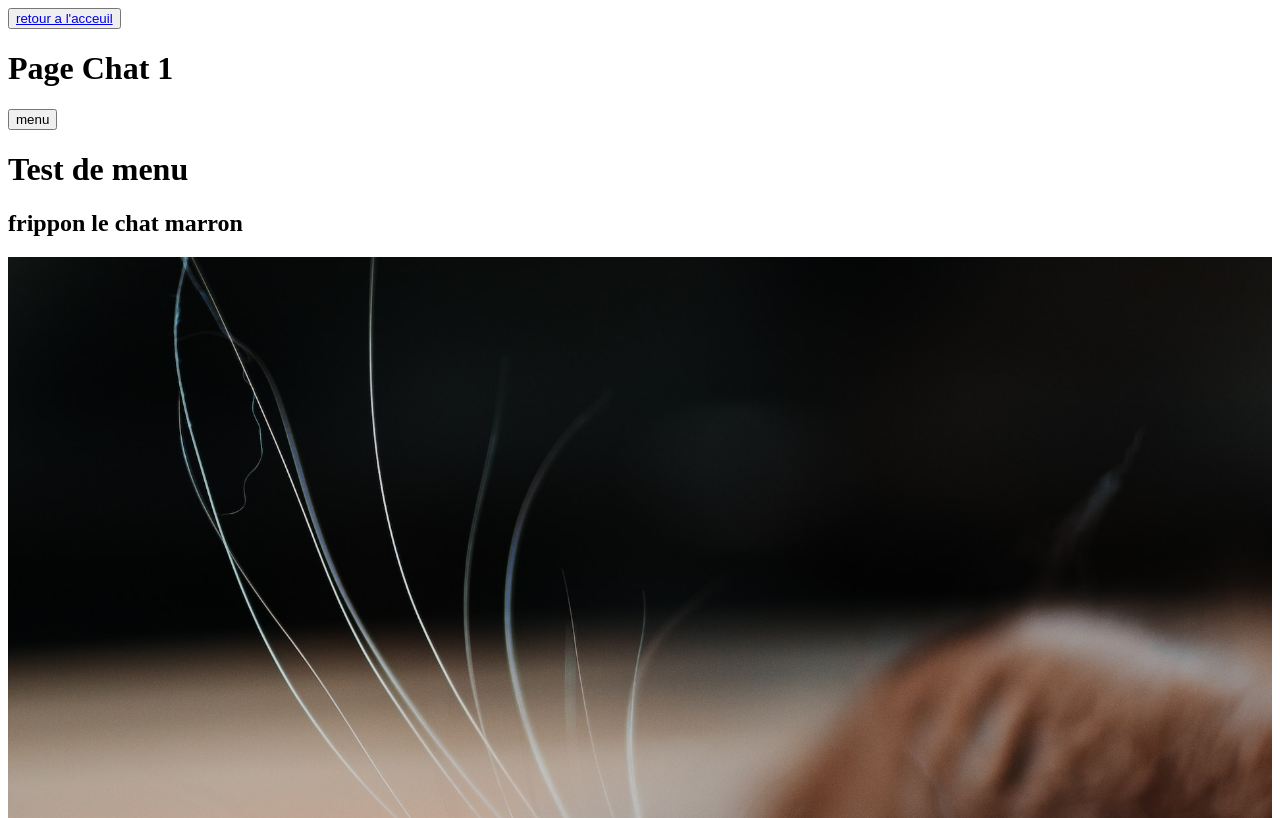
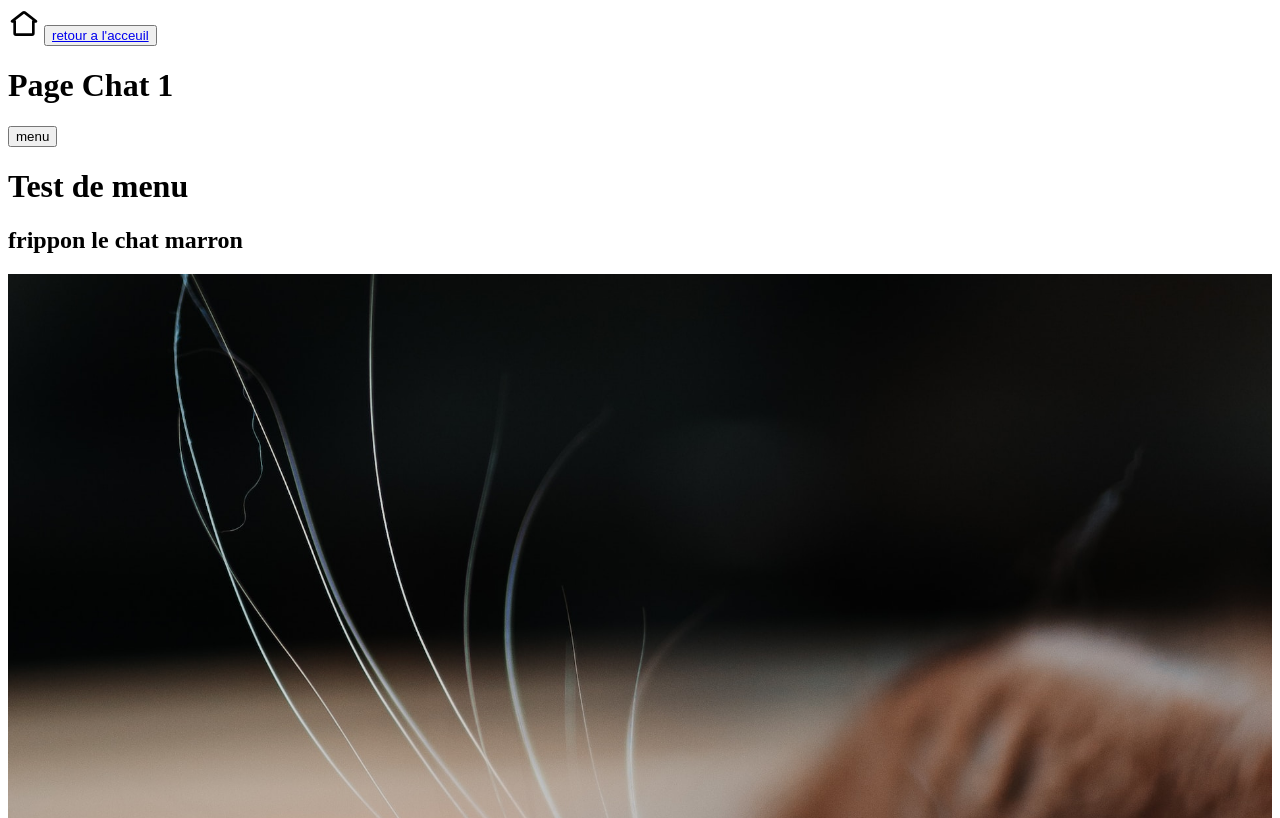
Before and after one commit to MMI-SAE-105/2023-r113-tp2-menu-alpinejs-jeroy22, a plain HTML site: page cats/chat1.html in a window 1280 px wide. Shown: the top 818 px of the page. Drawn offline with nearby package versions, Linux system fonts and the light colour scheme.

Commit message:
test icone bouton

```diff
--- a/cats/chat1.html
+++ b/cats/chat1.html
@@ -27,6 +27,7 @@
     </style>
 </head>
 <body>
+    <img src="/public/icones/home.svg" alt="home"> <a href="../index.html"></a></img>
     <button>
         <a href="../index.html">retour a l'acceuil</a>
     </button>
```
